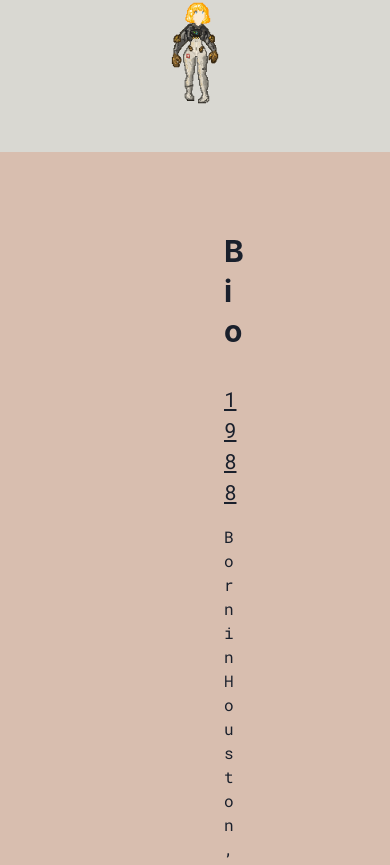
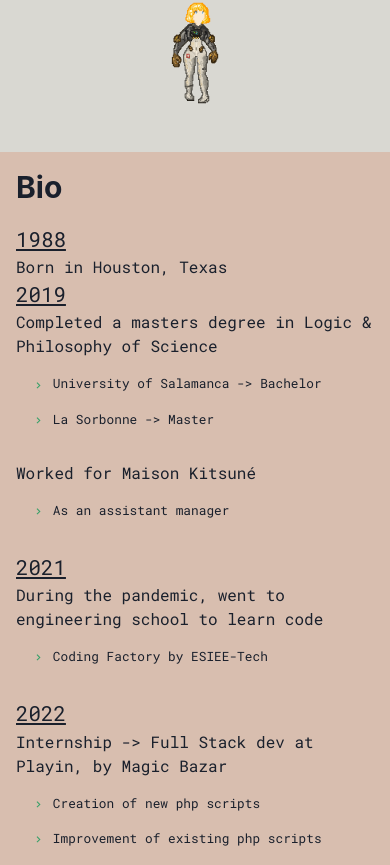
Before and after one commit to AngelRafaelGO/portfolioARGO, a React (Create React App) app: page / in a window 390 px wide. Shown: the part 1772-2637 px from the top of the page. Built offline with nearby package versions, Linux system fonts and the light colour scheme.

Commit message:
removed element from works page

```diff
--- a/src/App.css
+++ b/src/App.css
@@ -30,12 +30,3 @@ a {
         margin: 4rem;
     }
 }
-
-@media screen and (max-width: 550px) {
-    .section__margin {
-        padding: 4rem 2rem;
-    }
-    .section__margin {
-        margin: 4rem 2rem;
-    }
-}
--- a/src/components/navbar/Navbar.jsx
+++ b/src/components/navbar/Navbar.jsx
@@ -20,8 +20,6 @@ import myLogo2 from "../../assets/logoAngel2.svg";
 
 function Navbar() {
     const { toggleColorMode } = useColorMode();
-
-    //<Heading className="portfolio__navbar_title">Angel Rafael Gonzalez</Heading>
 
     return (
         <Box className="portfolio__fixed_div">
--- a/src/containers/bio/Bio.jsx
+++ b/src/containers/bio/Bio.jsx
@@ -7,7 +7,7 @@ import "./bio.css";
 
 function Bio() {
     return (
-        <Box className="general__div" bg={useColorModeValue('#D8BEAF', '#29282E')}>
+        <Box className="general__div_bio" bg={useColorModeValue('#D8BEAF', '#29282E')}>
             <Box className="bio__main_div">
                 <Section delay={0.1}>
                     <Box className="bio_my_story">
--- a/src/containers/bio/bio.css
+++ b/src/containers/bio/bio.css
@@ -1,4 +1,4 @@
-.general__div {
+.general__div_bio {
     padding: 5rem;
 }
 
@@ -37,3 +37,45 @@
     margin-bottom: 1rem;
     font-size: 0.8em;
 }
+
+@media screen and (max-width: 786px) {
+    .general__div_bio {
+        padding: 1rem;
+    }
+
+    .bio__main_div {
+        Width: 100%;
+    }
+
+    .bio_my_story {
+        margin: 0;
+    }
+
+    .bio_my_story_title {
+        margin-bottom: 1rem;
+    }
+
+    .bio_my_story p {
+        margin: 0;
+        font-size: 1em;
+    }
+
+    .bio_my_story_link:hover {
+        color: #DA0037;
+    }
+
+    .bio_my_story_date {
+        font-size: 1.3em;
+        margin-bottom: 2rem;
+    }
+
+    .bio_my_story_text_box {
+        margin: 0;
+        padding: 1rem;
+    }
+
+    .bio_my_story_text {
+        margin-bottom: 1rem;
+        font-size: 0.8em;
+    }
+}
--- a/src/containers/contact/contact.css
+++ b/src/containers/contact/contact.css
@@ -20,6 +20,14 @@
     color: #171717;
 }
 
+input::placeholder {
+    color: #171717;
+}
+
+textarea::placeholder {
+    color: #171717;
+}
+
 .contact__send_input {
     margin-top: 2rem;
 }
--- a/src/containers/works/Works.jsx
+++ b/src/containers/works/Works.jsx
@@ -16,13 +16,6 @@ function Works() {
                     </Box>
                     <Box className="works__works_box">
                         <SimpleGrid columns={2} spacing={10}>
-                            <WorkGridItem
-                                className="works__work_item"
-                                title="Ukraine War API"
-                                href="https://ukrainewarnews.herokuapp.com/"
-                                thumbnail={ukraineFlag}
-                            >
-                            </WorkGridItem>
                             <WorkGridItem
                                 title="Magic Shop"
                                 href="https://github.com/AngelRafaelGO/magicShop"
```
